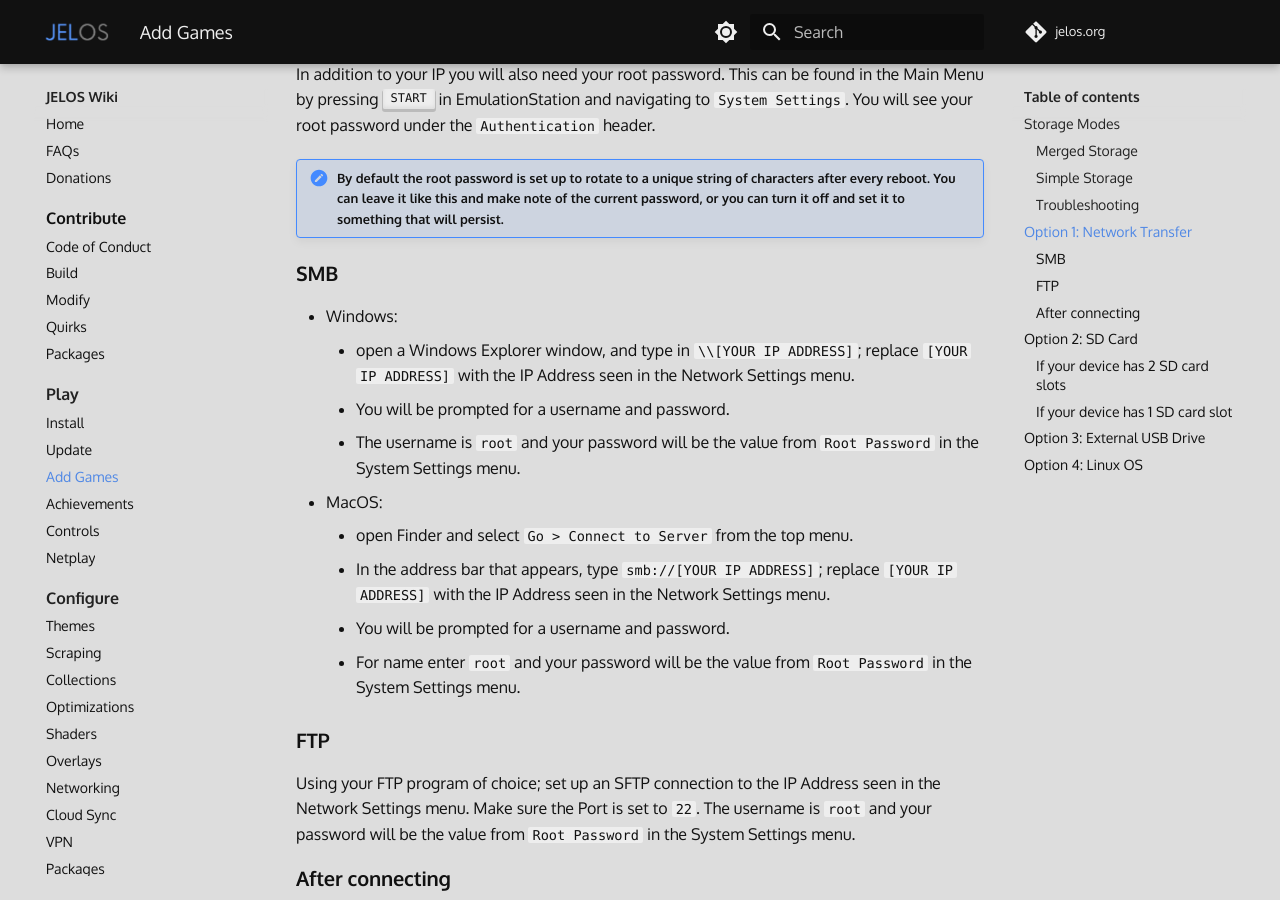
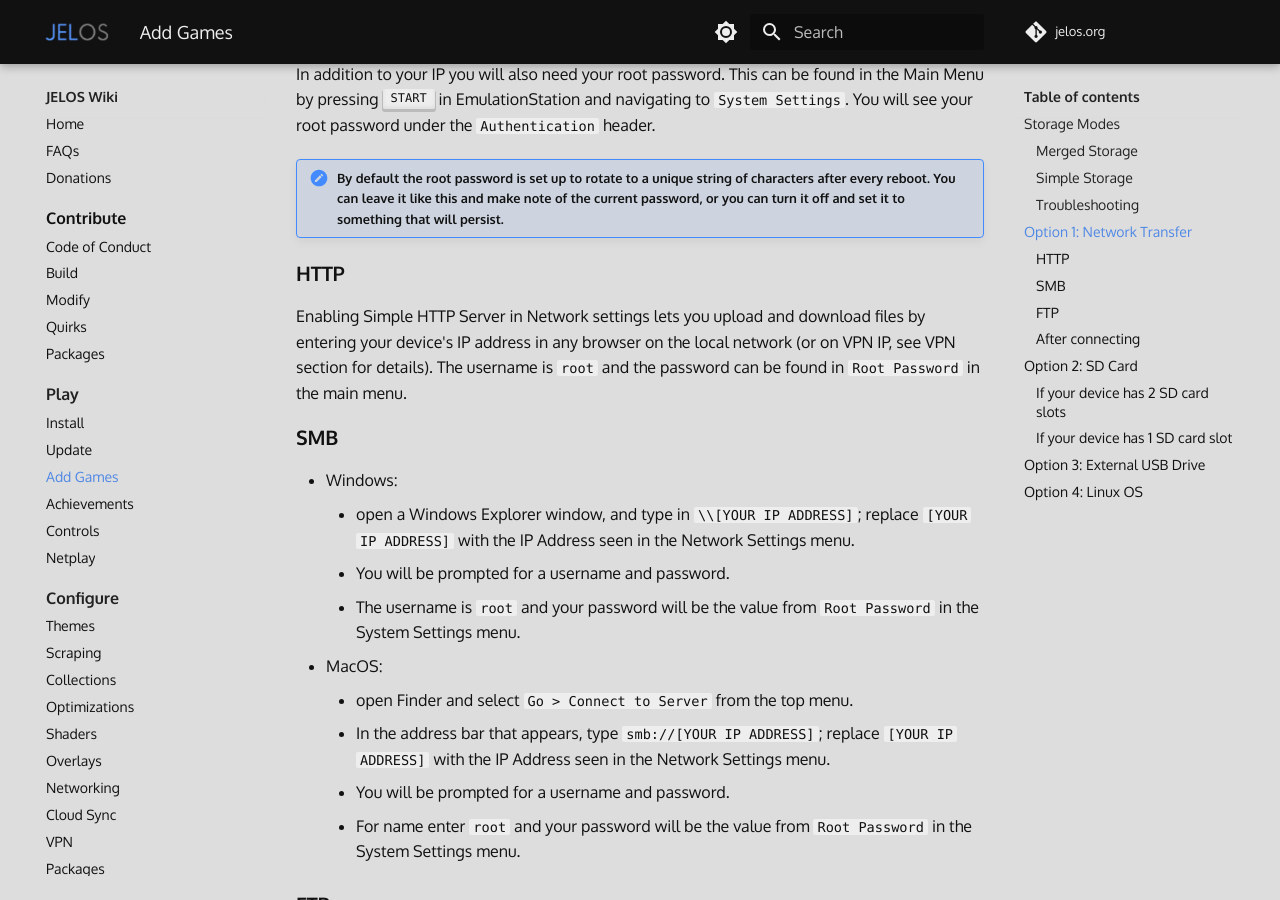
Before and after one commit to wbrawner/jelos.org, an MkDocs documentation site: the page built from docs/play/add-games.md, in a window 1280 px wide and 900 px high, scrolled down 1519 px. Built offline with MkDocs 1.6.1 and Material for MkDocs 9.7.7, drawn with Linux system fonts in a browser that asks for light colours; some web fonts are replaced; comment, search, counter and statistics services are not loaded.

Commit message:
Update add-games.md
Add Simple HTTP Server info

```diff
--- a/docs/play/add-games.md
+++ b/docs/play/add-games.md
@@ -39,6 +39,10 @@ This option first requires you to set up networking on your device.  Please see
 In addition to your IP you will also need your root password.  This can be found in the Main Menu by pressing ++"START"++ in EmulationStation and navigating to `System Settings`.  You will see your root password under the `Authentication` header.
 
 !!! note "By default the root password is set up to rotate to a unique string of characters after every reboot. You can leave it like this and make note of the current password, or you can turn it off and set it to something that will persist."
+
+### HTTP
+
+Enabling Simple HTTP Server in Network settings lets you upload and download files by entering your device's IP address in any browser on the local network (or on VPN IP, see VPN section for details). The username is `root` and the password can be found in `Root Password` in the main menu.
 
 ### SMB
 
```
